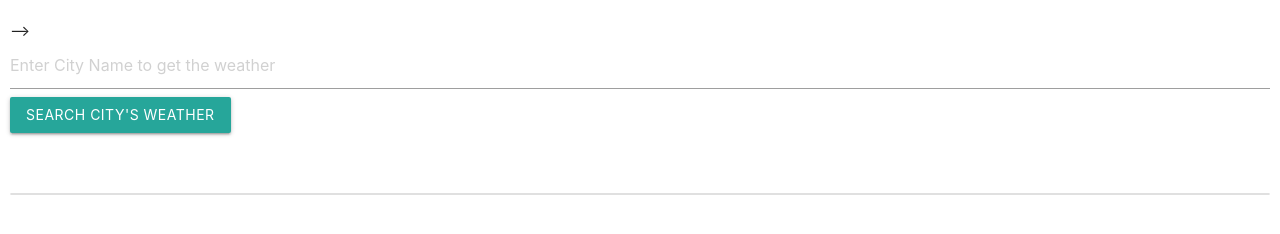
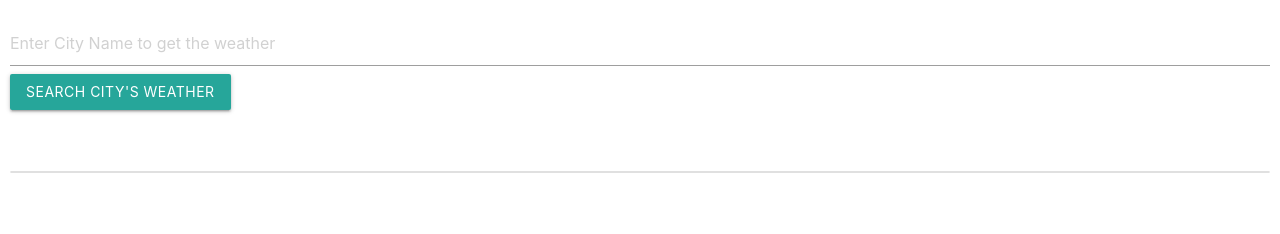
Before and after one commit to hankhint/city-weather, a plain HTML site: page index.html in a window 1280 px wide. Shown: the part 126-360 px from the top of the page. Drawn offline with nearby package versions, Linux system fonts and the light colour scheme.

Commit message:
removed some html showing up as extra text

```diff
--- a/index.html
+++ b/index.html
@@ -21,7 +21,7 @@
     </header>
   </div>
   <!-- search bar -->
-  <div class="input-field col s6"> -->
+  <div class="input-field col s6">
     <input placeholder="Enter City Name to get the weather" id="userInputCityName" type="text" class="validate">
     <button class="waves-effect waves-light btn" id="userCityNameSubmit">Search City's Weather</button>
 
```
